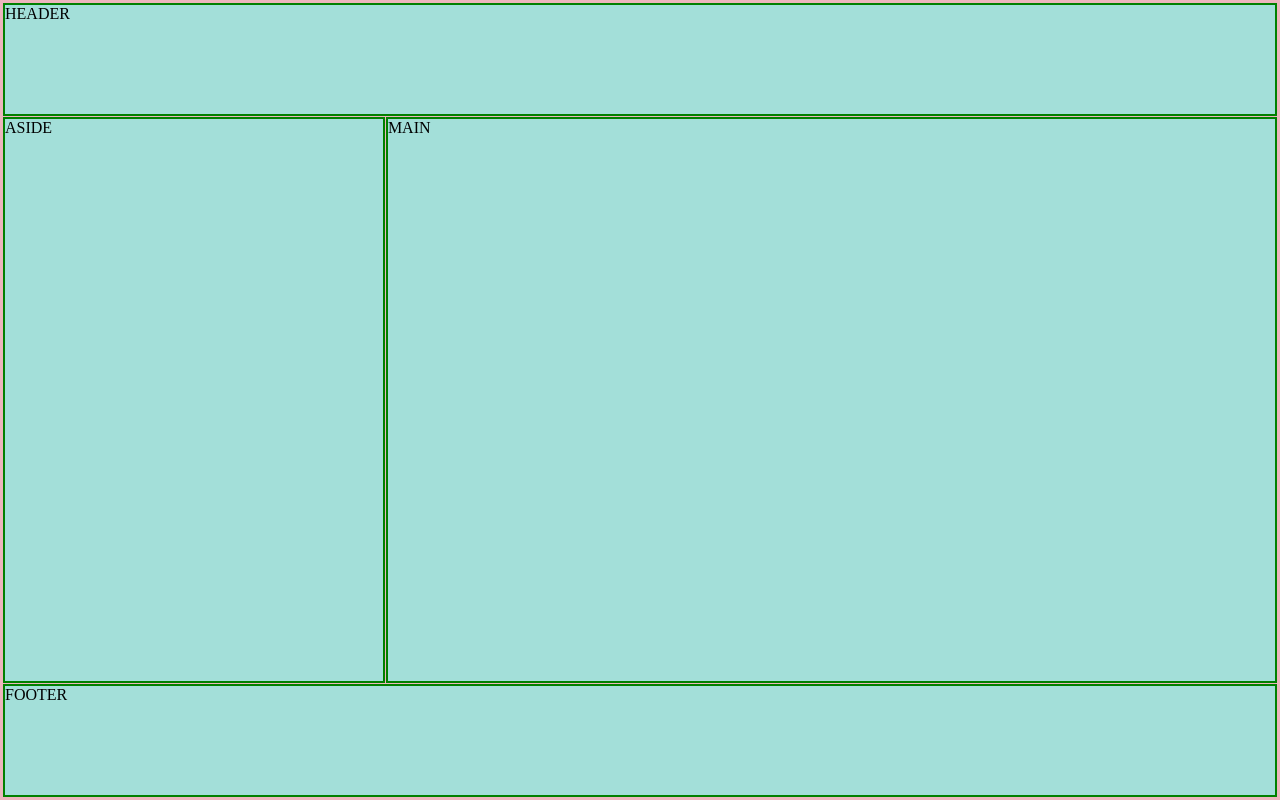
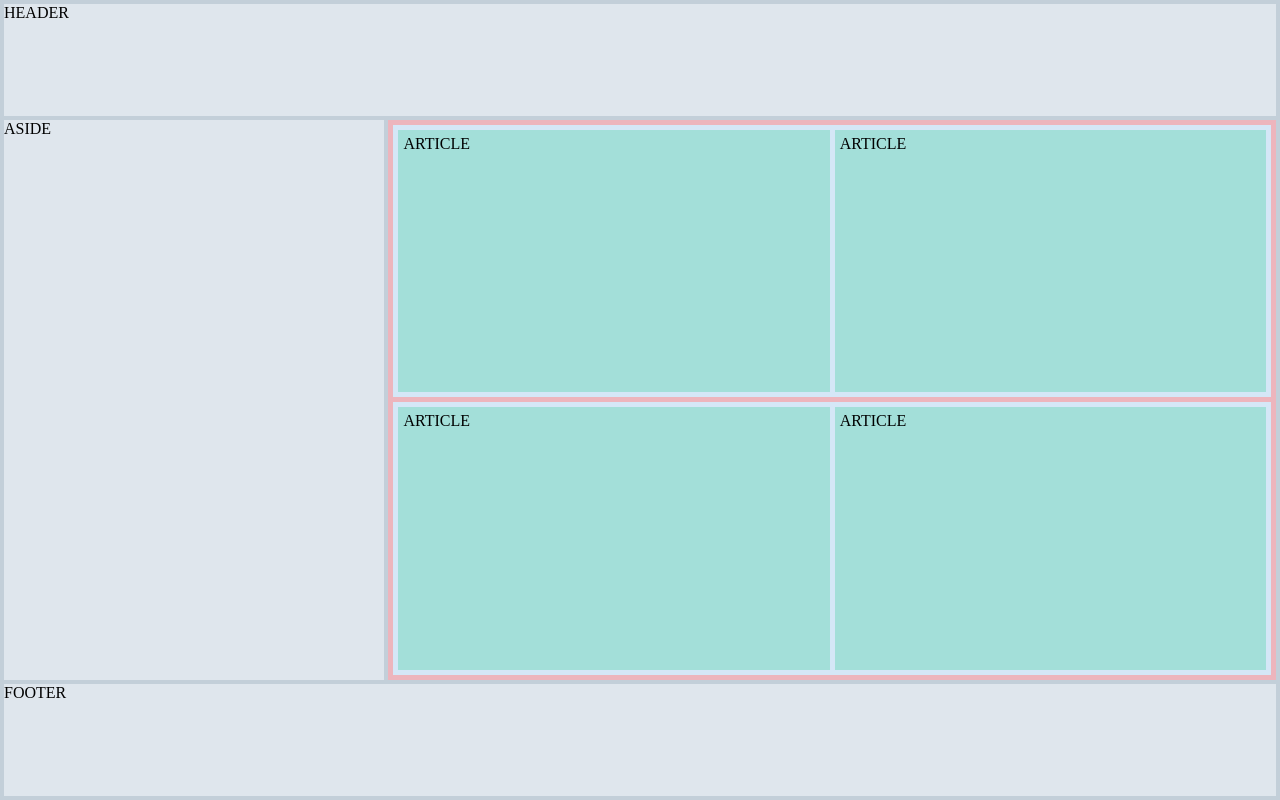
Before and after one commit to 1606114/ex-flex-grid, a plain HTML site: page index.html in a window 1280 px wide. Drawn offline with Linux system fonts and the light colour scheme.

Commit message:
Adiciona flex container para main e divs

```diff
--- a/index.html
+++ b/index.html
@@ -14,7 +14,17 @@
 
     <aside>ASIDE</aside>
 
-    <main>MAIN</main>
+    <main>
+        <div id="divUm">
+            <article>ARTICLE</article>
+            <article>ARTICLE</article>
+        </div>
+
+        <div id="divDois">
+            <article>ARTICLE</article>
+            <article>ARTICLE</article>
+        </div>
+    </main>
 
     <footer>FOOTER</footer>
 
--- a/style.css
+++ b/style.css
@@ -16,13 +16,13 @@ body {
   height: 100vh;
   /* View Heigth - Altura do View Port (tela) */
 
-  background-color: #edb5bd;
+  background-color: #C3CFD9;
   /* border: solid red 2px; */
 
   box-sizing: border-box;
 
-  padding: 3px;
-  gap: 1px;
+  padding: 4px;
+  gap: 4px;
 
   /* Seja um grid container */
   display: grid;
@@ -39,30 +39,53 @@ body {
 }
 
 header {
-  background-color: #a3dfd9;
-  border: solid green 2px;
+  background-color: #DFE6ED;
 
   /* grid-column: 1/3; */
   grid-area: cabecalho;
 }
 
 main {
-  background-color: #a3dfd9;
-  border: solid green 2px;
+  background-color: #EDB5BD;
+  padding: 5px;
+  gap: 5px;
 
   grid-area: principal;
+
+  display: flex;
+
+  flex-direction: column;
+}
+
+main > * {
+  flex-grow: 1;
 }
 
 aside {
-  background-color: #a3dfd9;
-  border: solid green 2px;
+  background-color: #DFE6ED;
 
   grid-area: aolado;
 }
 
 footer {
-  background-color: #a3dfd9;
-  border: solid green 2px;
+  background-color: #DFE6ED;
 
   grid-area: rodape;
 }
+
+div {
+  background-color: #D5E7F7;
+  padding: 5px;
+  gap: 5px;
+
+  display: flex;
+}
+
+div > * {
+  flex-grow: 1;
+}
+
+article {
+  background-color: #A3DFD9;
+  padding: 5px;
+}
```
